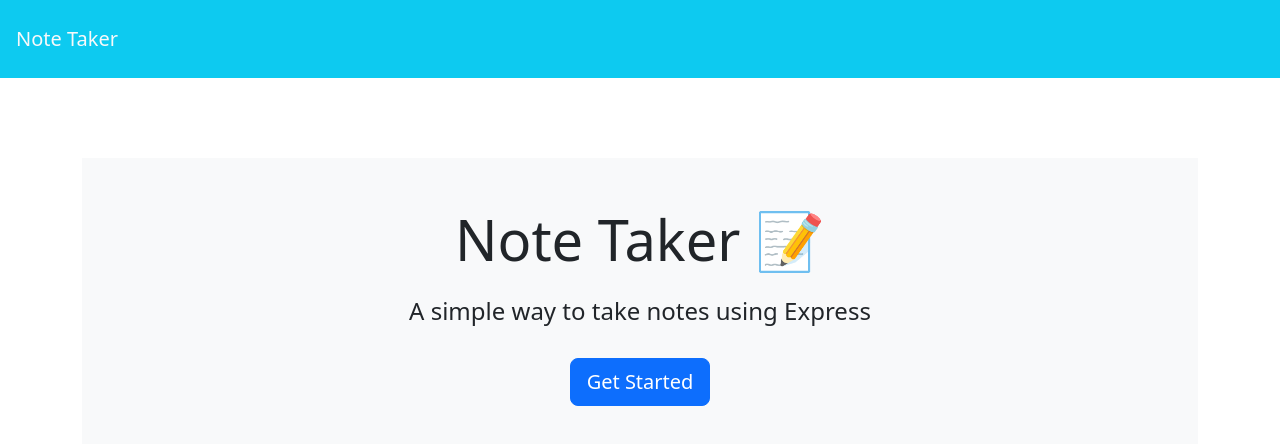
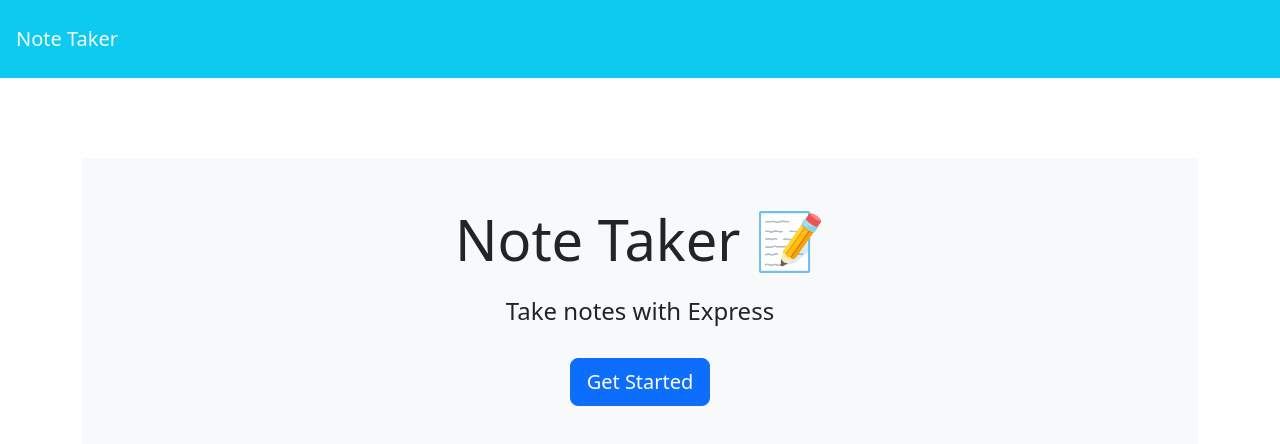
Before and after one commit to jesusprz24/Note-taker-redone, a plain HTML site: page public/index.html in a window 1280 px wide. Drawn offline with nearby package versions, Linux system fonts and the light colour scheme; no server answers.

Commit message:
swapped the changes back

```diff
--- a/public/index.html
+++ b/public/index.html
@@ -17,7 +17,7 @@
   <div class="container">
     <div style="margin-top: 80px;" class="text-center p-5 mb-4 bg-light">
       <h1 class="display-4">Note Taker <span role="img" aria-label="Memo">📝</span></h1>
-      <h4 class="mt-4">A simple way to take notes using Express</h4>
+      <h4 class="mt-4">Take notes with Express</h4>
       <a class="btn btn-primary btn-lg mt-4" href="/notes" role="button">Get Started</a>
     </div>
   </div>
```
